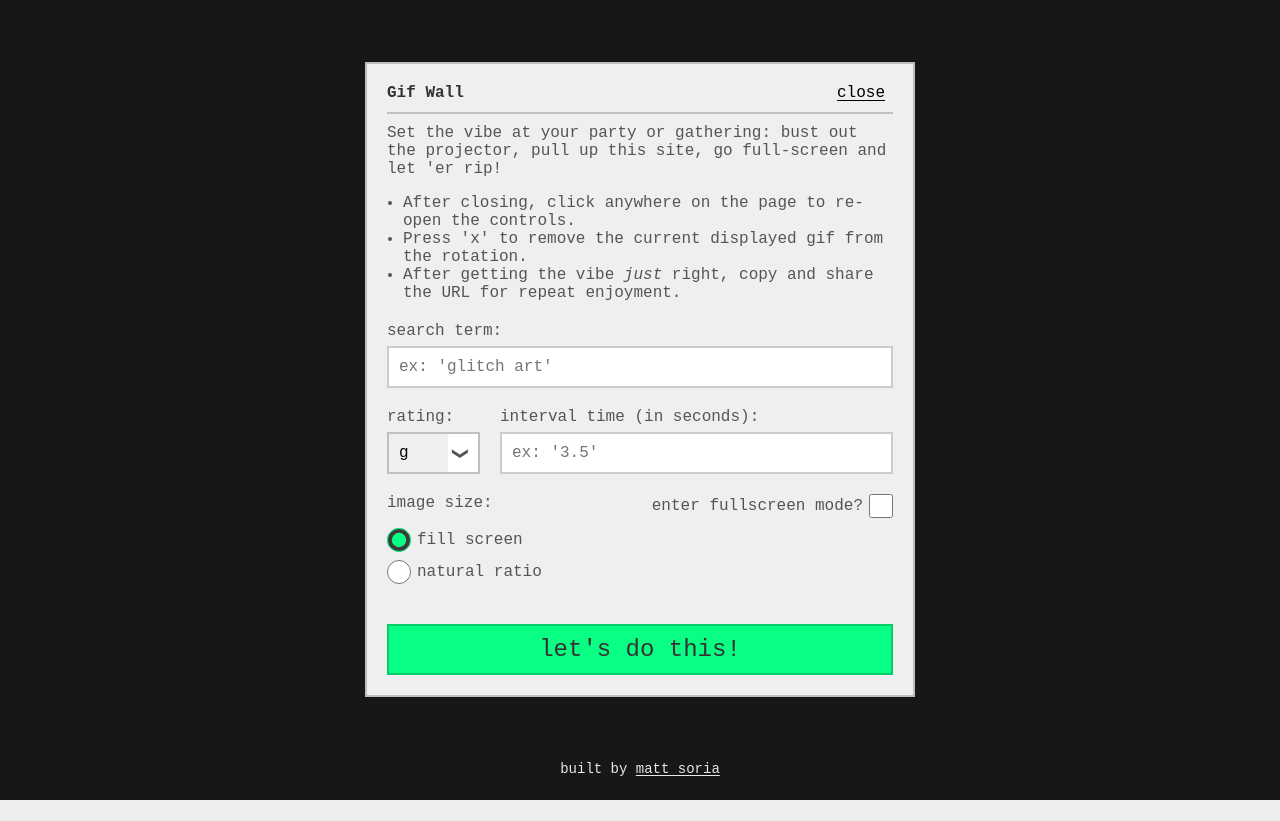
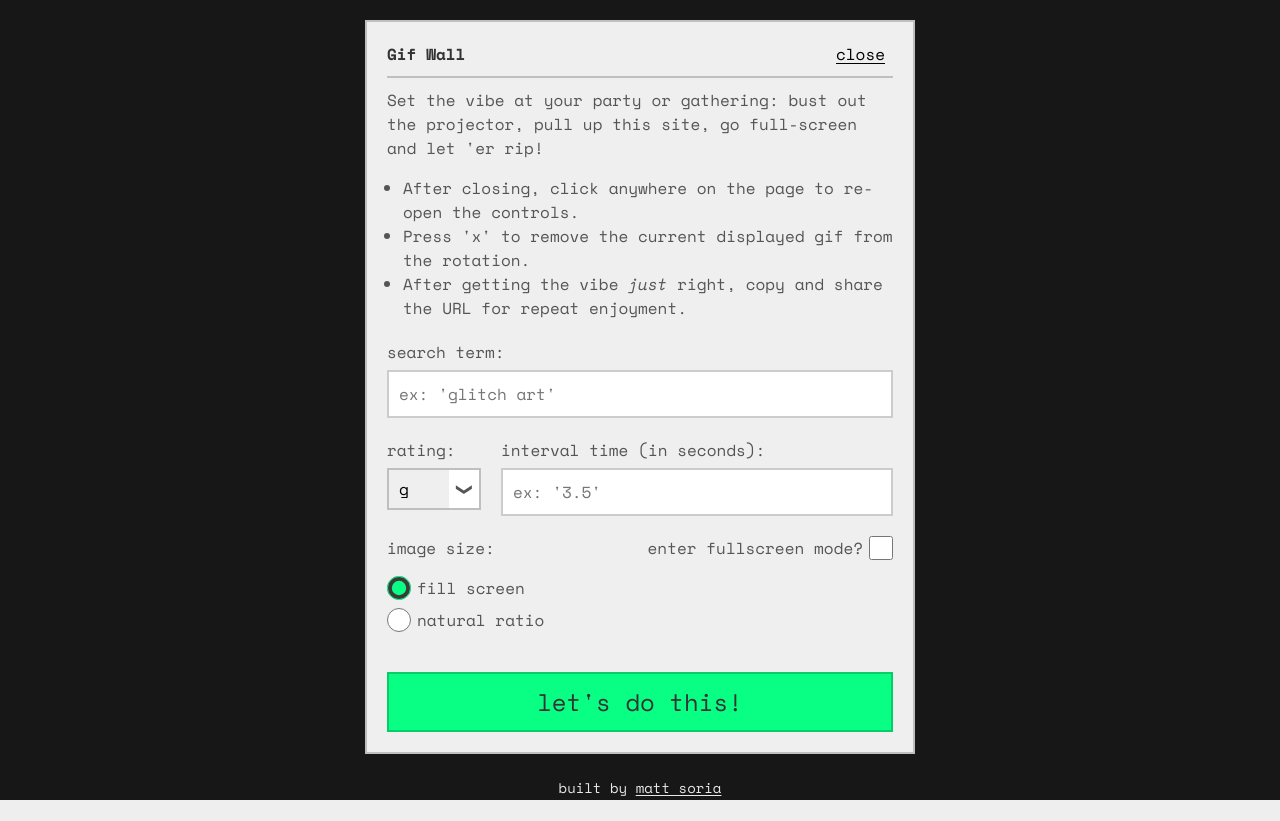
Before and after one commit to itsmattsoria/gifwall, an Astro site: page / in a window 1280 px wide. Before the commit the page ends 800 px from the top, so only its background shows below. Built offline with nearby package versions, Linux system fonts and the light colour scheme; Astro itself is replaced by a stand-in of ours; no server answers.

Commit message:
Add missing fonts

```diff
--- a/src/layouts/Layout.astro
+++ b/src/layouts/Layout.astro
@@ -13,6 +13,9 @@
 		<meta name="viewport" content="width=device-width" />
 		<link rel="icon" type="image/svg+xml" href="/favicon.svg" />
 		<title>{ title ? title + ' | ' : '' }Gif Wall</title>
+		<link rel="preconnect" href="https://fonts.googleapis.com">
+		<link rel="preconnect" href="https://fonts.gstatic.com" crossorigin>
+		<link href="https://fonts.googleapis.com/css2?family=Space+Mono:ital,wght@0,400;0,700;1,400&display=swap" rel="stylesheet">
 		<meta name="description" content="Display gifs full-screen on a loop.">
 		<meta name="referrer" content="no-referrer-when-downgrade">
 		<meta name="robots" content="all">
```
